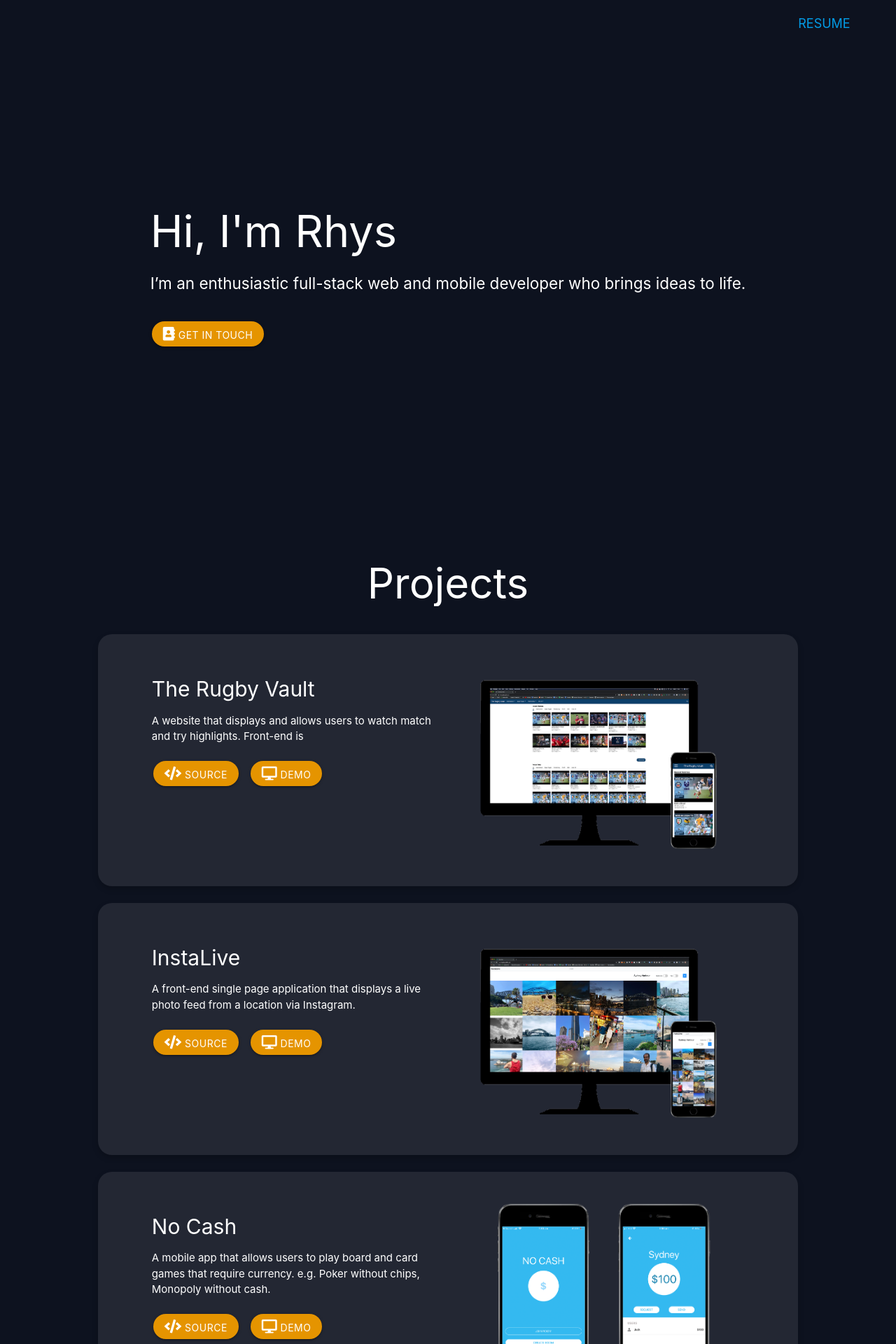
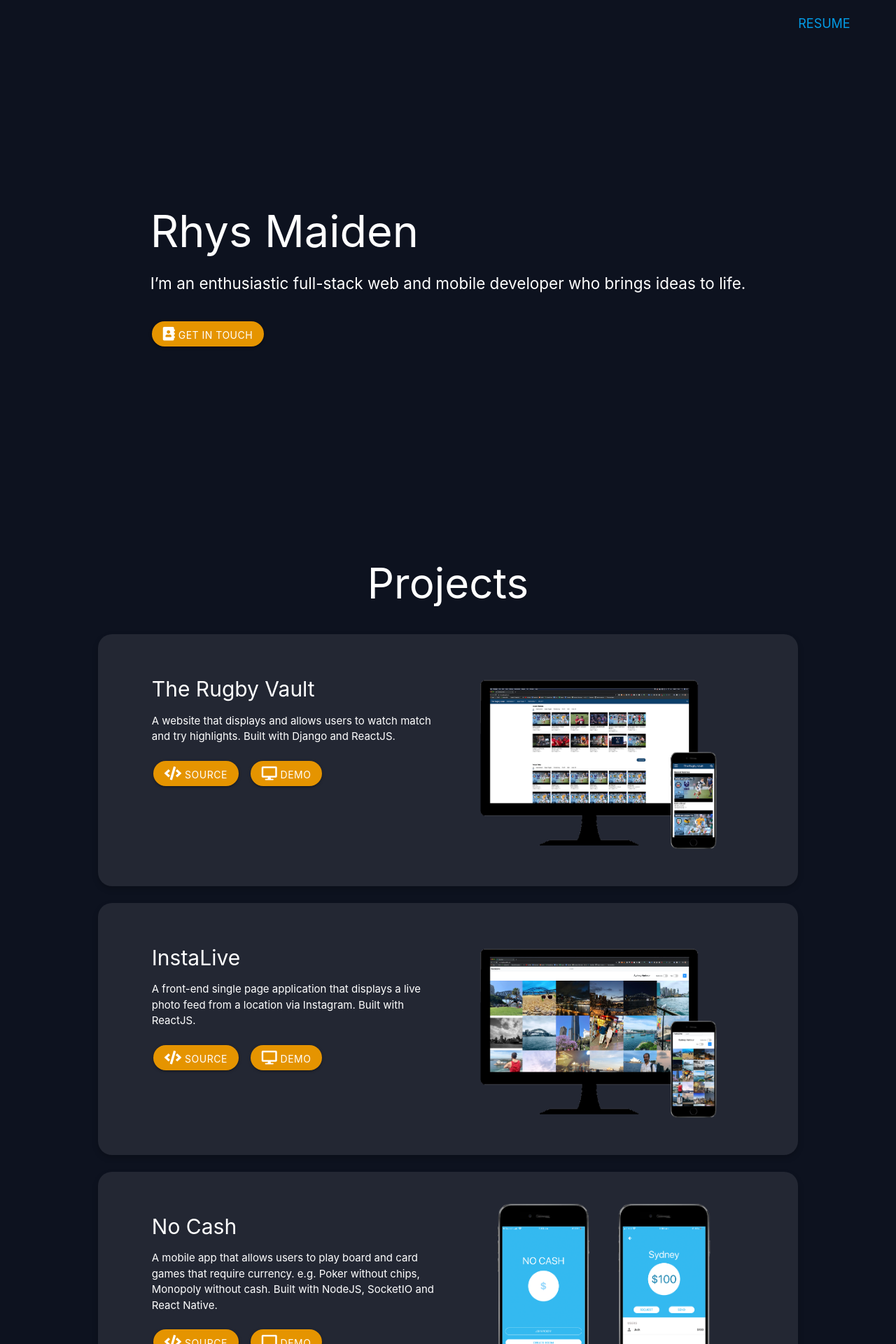
Before and after one commit to rhysmaiden/portfolio, a React (Create React App) app: page / in a window 1280 px wide. Shown: the top 1920 px of the page at 70% size. Built offline with nearby package versions, Linux system fonts and the light colour scheme.

Commit message:
added descriptions

```diff
--- a/src/App.js
+++ b/src/App.js
@@ -34,7 +34,7 @@ function App() {
       <div className="projects">
         <Project
           title="The Rugby Vault"
-          description="A website that displays and allows users to watch match and try highlights. Front-end is"
+          description="A website that displays and allows users to watch match and try highlights. Built with Django and ReactJS."
           frontEnd="ReactJS"
           frontEndDescription="The frontend fetches data from the server."
           backEnd="Django REST Framework"
@@ -48,7 +48,7 @@ function App() {
         />
         <Project
           title="InstaLive"
-          description="A front-end single page application that displays a live photo feed from a location via Instagram."
+          description="A front-end single page application that displays a live photo feed from a location via Instagram. Built with ReactJS."
           frontEnd="ReactJS"
           frontEndDescription="Data is fetched through Instagram GraphQL Queries and displayed in a responsive grid."
           gif={InstaLiveGif}
@@ -58,7 +58,7 @@ function App() {
         />
         <Project
           title="No Cash"
-          description="A mobile app that allows users to play board and card games that require currency. e.g. Poker without chips, Monopoly without cash."
+          description="A mobile app that allows users to play board and card games that require currency. e.g. Poker without chips, Monopoly without cash. Built with NodeJS, SocketIO and React Native."
           frontEnd="React Native"
           frontEndDescription="The front-end is built using react-native in combination with Expo. It uses Socket IO to communicate with the server."
           backEnd="Node JS and MongoDB"
--- a/src/Hero.js
+++ b/src/Hero.js
@@ -38,7 +38,7 @@ function Hero() {
         <a>RESUME</a>
       </animated.div>
       <animated.div style={fadeIn}>
-        <h1>Hi, I'm Rhys</h1>
+        <h1>Rhys Maiden</h1>
         <p>
           I’m an enthusiastic full-stack web and mobile developer who brings
           ideas to life.
```
